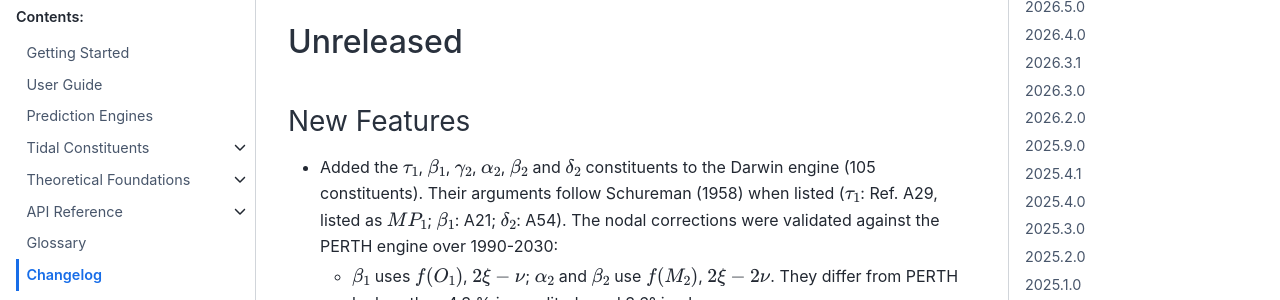
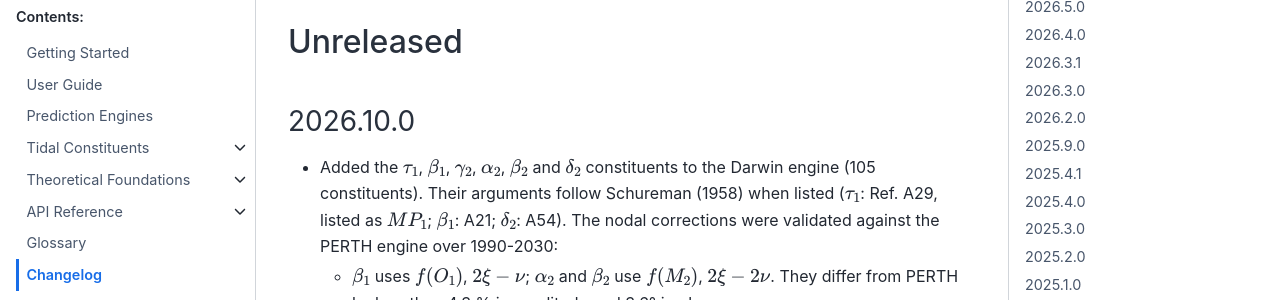
Before and after one commit to CNES/aviso-fes, a Sphinx documentation site: the page built from docs/source/changelog.rst, in a window 1280 px wide and 900 px high. Shown: the part 138-438 px from the top of the window. Built offline with Sphinx 7.4.7 and the Sphinx Book theme 1.1.4, drawn with Linux system fonts in a browser that asks for light colours; pages that are not in the unit, such as notebooks, are missing from menus.

Commit message:
doc: update changelog for 2026.10.0 with new features added to the Darwin engine

```diff
--- a/docs/source/changelog.rst
+++ b/docs/source/changelog.rst
@@ -6,8 +6,8 @@ Changelog
 Unreleased
 ==========
 
-New Features
-------------
+2026.10.0
+---------
 * Added the :math:`\tau_1`, :math:`\beta_1`, :math:`\gamma_2`,
   :math:`\alpha_2`, :math:`\beta_2` and :math:`\delta_2` constituents to the
   Darwin engine (105 constituents). Their arguments follow Schureman (1958)
```
